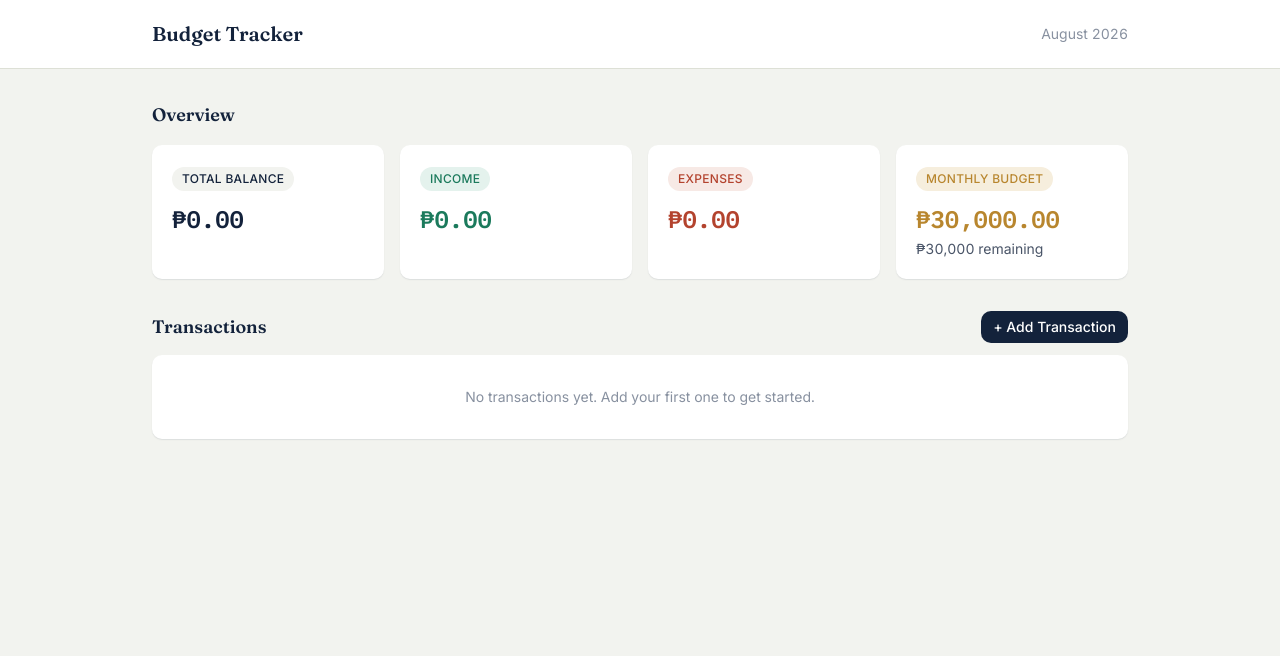
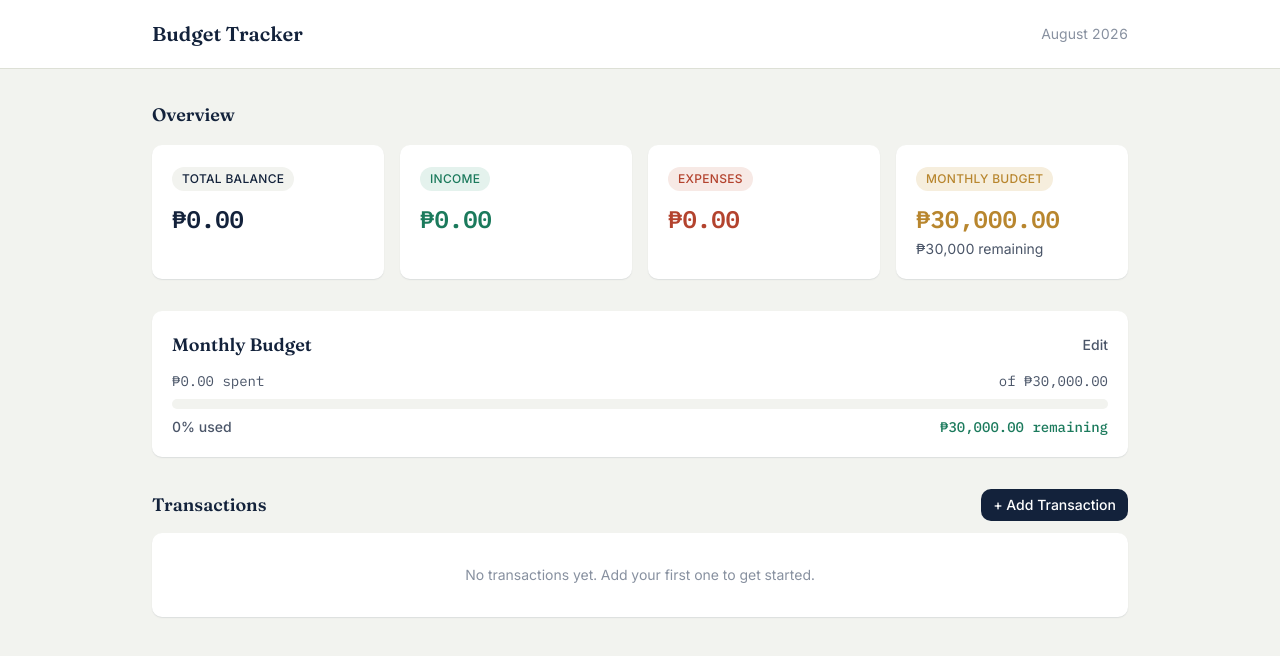
Before and after one commit to axelottle/my-budget-tracker, a Next.js app: page / in a window 1280 px wide. Shown: the top 656 px of the page. Built offline with nearby package versions, Linux system fonts and the light colour scheme.

Commit message:
Added monthly budget percentage bar

```diff
--- a/app/page.tsx
+++ b/app/page.tsx
@@ -1,6 +1,7 @@
 "use client";
 
 import DashboardCard from "@/components/DashboardCard";
+import BudgetProgress from "@/components/BudgetProgress";
 import TransactionList from "@/components/TransactionList";
 import { useTransactions } from "@/lib/transactions-context";
 
@@ -49,6 +50,7 @@ export default function Home() {
           />
         </div>
 
+        <BudgetProgress />
         <TransactionList />
       </main>
     </div>
--- /dev/null
+++ b/components/BudgetProgress.tsx
@@ -0,0 +1,148 @@
+"use client";
+
+import { useState } from "react";
+import { useTransactions } from "@/lib/transactions-context";
+
+function formatPeso(amount: number): string {
+  return new Intl.NumberFormat("en-PH", {
+    style: "currency",
+    currency: "PHP",
+    minimumFractionDigits: 2,
+  }).format(amount);
+}
+
+export default function BudgetProgress() {
+  const { budget, totalExpenses, remainingBudget, setBudget } =
+    useTransactions();
+
+  const [isEditing, setIsEditing] = useState(false);
+  const [draftLimit, setDraftLimit] = useState(String(budget.monthlyLimit));
+  const [error, setError] = useState("");
+
+  const hasBudget = budget.monthlyLimit > 0;
+  const isOverBudget = hasBudget && totalExpenses > budget.monthlyLimit;
+
+  // Real percentage for the label (can exceed 100), separately clamped for
+  // the bar's width (a bar wider than the track would just look broken).
+  const rawPercentage = hasBudget
+    ? (totalExpenses / budget.monthlyLimit) * 100
+    : 0;
+  const displayPercentage = Math.round(rawPercentage);
+  const barWidth = Math.min(rawPercentage, 100);
+
+  function handleSave(e: React.FormEvent) {
+    e.preventDefault();
+    const parsed = Number(draftLimit);
+
+    if (!draftLimit || Number.isNaN(parsed) || parsed <= 0) {
+      setError("Budget must be greater than zero.");
+      return;
+    }
+
+    setBudget({ monthlyLimit: parsed });
+    setError("");
+    setIsEditing(false);
+  }
+
+  if (isEditing) {
+    return (
+      <section className="mt-8 rounded-card bg-surface p-5 shadow-card">
+        <h2 className="mb-3 font-display text-lg font-semibold text-ink">
+          Set Monthly Budget
+        </h2>
+        <form onSubmit={handleSave} className="flex items-start gap-2">
+          <div className="flex-1">
+            <input
+              type="number"
+              step="0.01"
+              value={draftLimit}
+              onChange={(e) => setDraftLimit(e.target.value)}
+              autoFocus
+              className="amount w-full rounded-card border border-line px-3 py-2 text-sm text-ink outline-none focus:border-ink"
+            />
+            {error && <p className="mt-1 text-sm text-expense">{error}</p>}
+          </div>
+          <button
+            type="submit"
+            className="rounded-card bg-ink px-3 py-2 text-sm font-medium text-surface hover:bg-ink/90"
+          >
+            Save
+          </button>
+          <button
+            type="button"
+            onClick={() => {
+              setDraftLimit(String(budget.monthlyLimit));
+              setError("");
+              setIsEditing(false);
+            }}
+            className="rounded-card border border-line px-3 py-2 text-sm font-medium text-ink-soft hover:text-ink"
+          >
+            Cancel
+          </button>
+        </form>
+      </section>
+    );
+  }
+
+  return (
+    <section className="mt-8 rounded-card bg-surface p-5 shadow-card">
+      <div className="mb-3 flex items-center justify-between">
+        <h2 className="font-display text-lg font-semibold text-ink">
+          Monthly Budget
+        </h2>
+        <button
+          onClick={() => setIsEditing(true)}
+          className="text-sm font-medium text-ink-soft hover:text-ink"
+        >
+          {hasBudget ? "Edit" : "Set budget"}
+        </button>
+      </div>
+
+      {!hasBudget ? (
+        <p className="text-sm text-ink-faint">
+          No budget set yet. Click "Set budget" to start tracking your
+          monthly spending limit.
+        </p>
+      ) : (
+        <>
+          <div className="mb-2 flex items-baseline justify-between">
+            <span className="amount text-sm text-ink-soft">
+              {formatPeso(totalExpenses)} spent
+            </span>
+            <span className="amount text-sm text-ink-soft">
+              of {formatPeso(budget.monthlyLimit)}
+            </span>
+          </div>
+
+          <div className="h-2.5 w-full overflow-hidden rounded-full bg-paper">
+            <div
+              className={`h-full rounded-full transition-all ${
+                isOverBudget ? "bg-expense" : "bg-budget"
+              }`}
+              style={{ width: `${barWidth}%` }}
+            />
+          </div>
+
+          <div className="mt-2 flex items-center justify-between">
+            <span
+              className={`text-sm font-medium ${
+                isOverBudget ? "text-expense" : "text-ink-soft"
+              }`}
+            >
+              {displayPercentage}% used
+            </span>
+            {isOverBudget ? (
+              <span className="amount text-sm font-medium text-expense">
+                {formatPeso(Math.abs(remainingBudget))} over budget
+              </span>
+            ) : (
+              <span className="amount text-sm font-medium text-income">
+                {formatPeso(remainingBudget)} remaining
+              </span>
+            )}
+          </div>
+        </>
+      )}
+    </section>
+  );
+}
```
